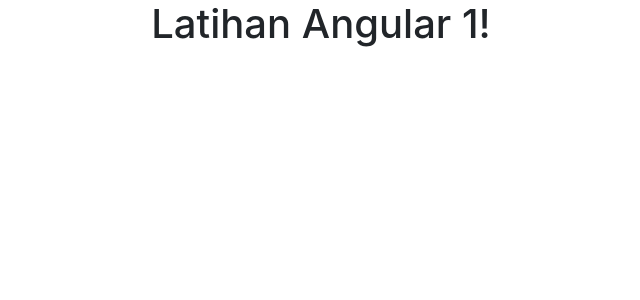
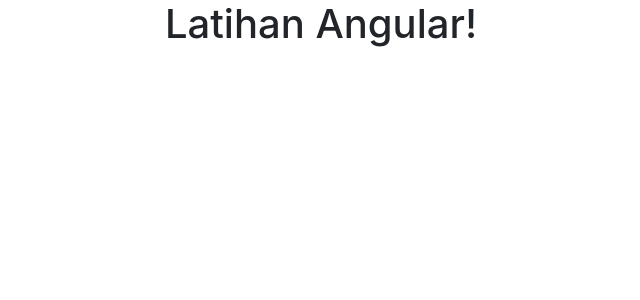
Before and after one commit to ariyaagustian/LatihanAngularSatu, an Angular app: page / in a window 1280 px wide. Shown: the top 300 px of the page, without its empty margins (319-959 px from the left). Built offline with nearby package versions, Linux system fonts and the light colour scheme.

Commit message:
Add Reactive Form Buku

```diff
--- a/src/app/app.component.ts
+++ b/src/app/app.component.ts
@@ -6,5 +6,5 @@
   styleUrls: ['./app.component.css']
 })
 export class AppComponent {
-  title = 'Latihan Angular 1';
+  title = 'Latihan Angular';
 }
```
